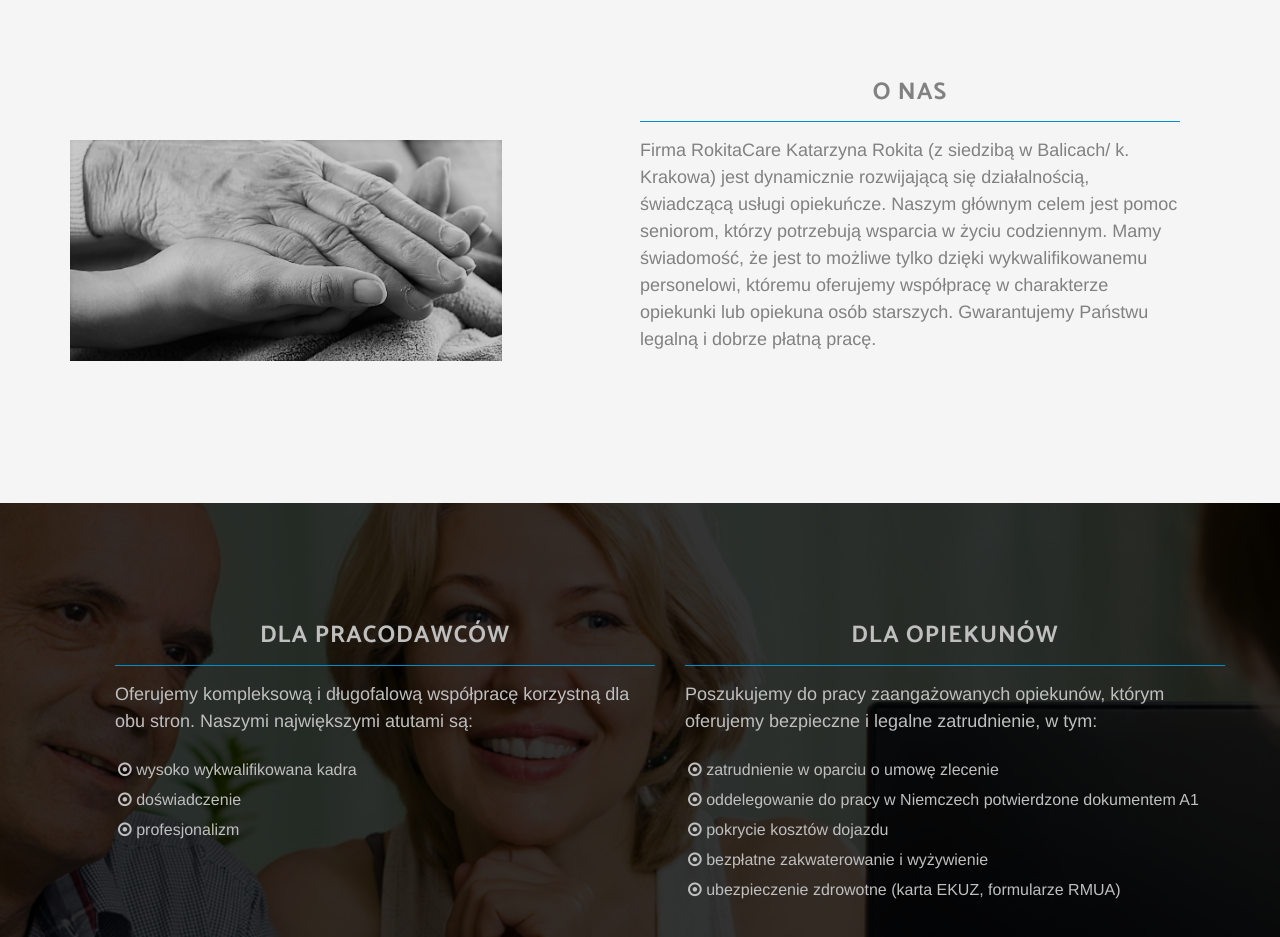
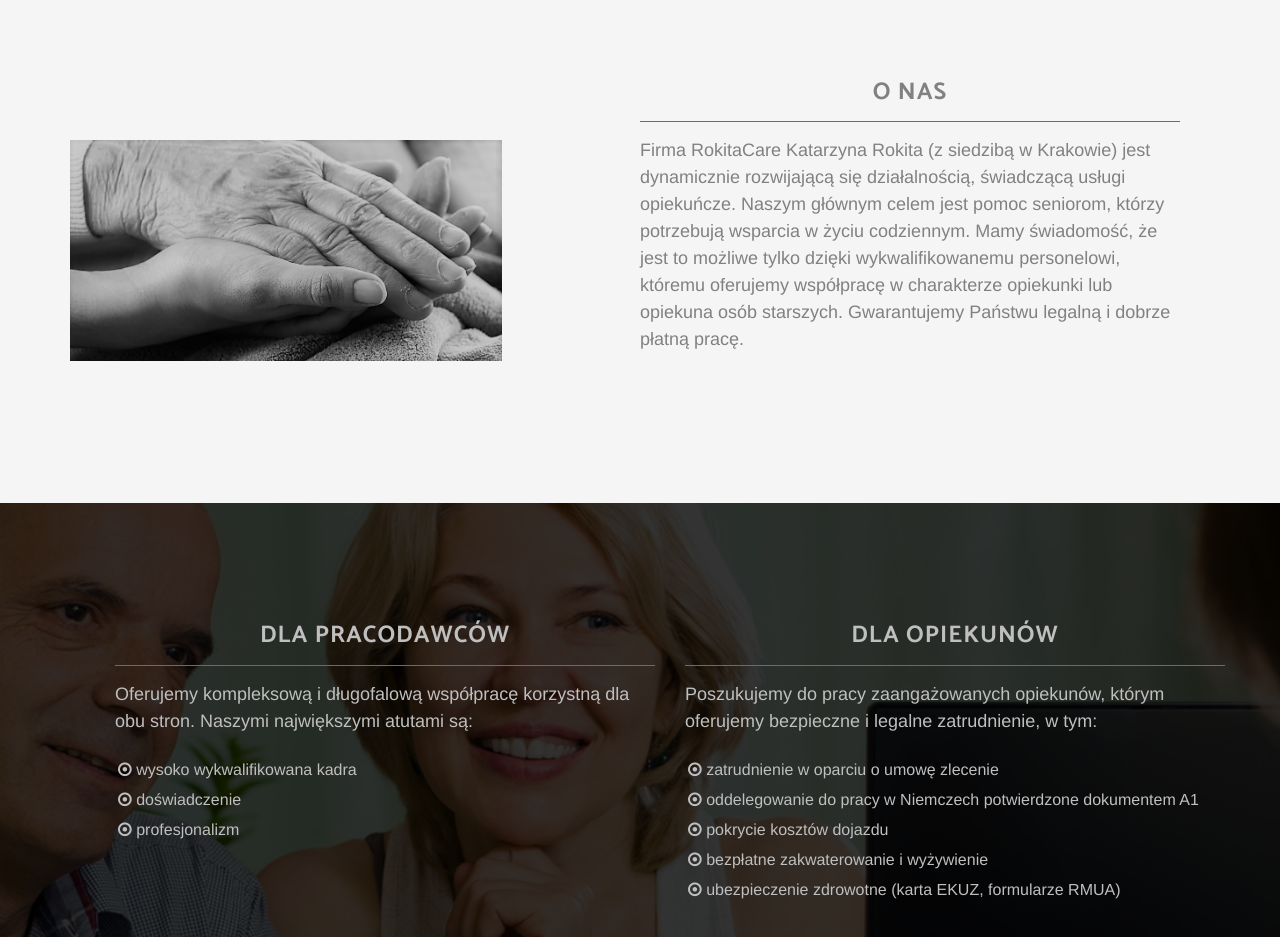
Before and after one commit to rokitacare/rokitacare.github.io, a website: page index.html in a window 1280 px wide. Shown: the part 940-1877 px from the top of the page. Drawn offline with nearby package versions, Linux system fonts and the light colour scheme; a web font is replaced by a local one.

Commit message:
Update index.html

```diff
--- a/index.html
+++ b/index.html
@@ -116,7 +116,7 @@
                     <div class="col-md-5 wow animated fadeInRight text-center">
                         <address class="about">
                             <h3>O nas</h3>
-                            <p>Firma RokitaCare Katarzyna Rokita (z siedzibą w Balicach/ k. Krakowa) jest dynamicznie rozwijającą się działalnością, świadczącą usługi opiekuńcze. Naszym głównym celem jest pomoc seniorom, którzy potrzebują wsparcia w życiu codziennym.
+                            <p>Firma RokitaCare Katarzyna Rokita (z siedzibą w Krakowie) jest dynamicznie rozwijającą się działalnością, świadczącą usługi opiekuńcze. Naszym głównym celem jest pomoc seniorom, którzy potrzebują wsparcia w życiu codziennym.
 Mamy świadomość, że jest to możliwe tylko dzięki wykwalifikowanemu personelowi, któremu oferujemy współpracę w charakterze opiekunki lub opiekuna osób starszych. Gwarantujemy Państwu legalną i dobrze płatną pracę.</p>
                         </address>
                     </div>
```
